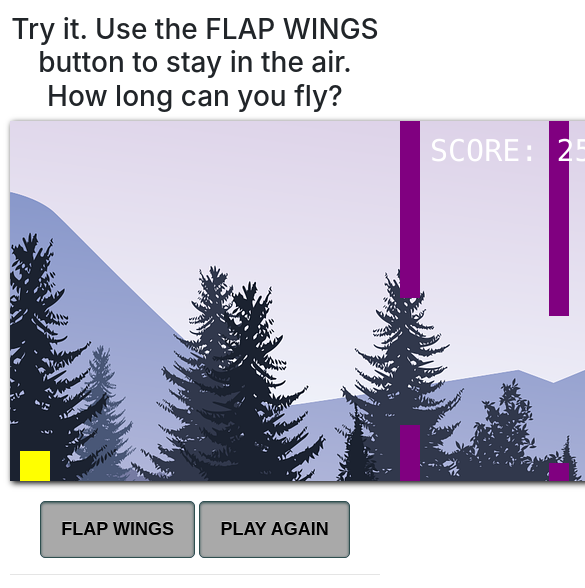
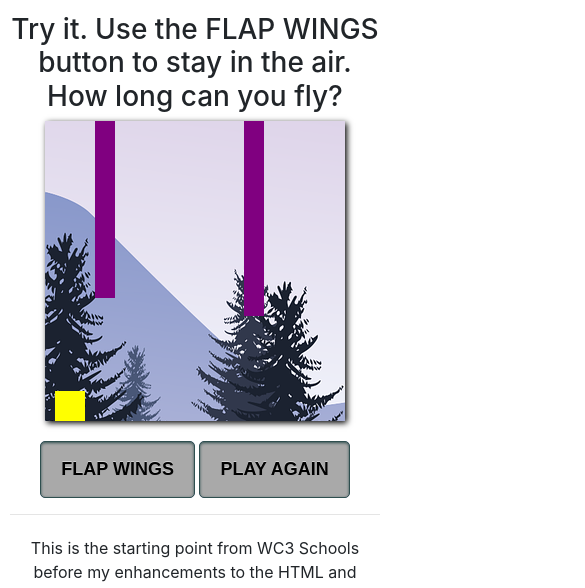
Before and after one commit to smahamus/portfolio, a plain HTML site: page javascript.html in a window 390 px wide. Shown: the part 434-1022 px from the top of the page, 585 px wide, since content can reach past the window. Drawn offline with nearby package versions, Linux system fonts and the light colour scheme.

Commit message:
Add files via upload

```diff
--- a/javascript.html
+++ b/javascript.html
@@ -39,10 +39,18 @@
             <h3 class="center-text"> Try it. Use the FLAP WINGS button to stay in the air. How long can you fly?</h3>
 
         <div id="game" ></div>
-        <div class="game-controls">
-            <button class="myButton" onmousedown="accelerate(-0.2)" onmouseup="accelerate(0.05)">FLAP WINGS</button>
-            <a href="" ><button class="myButton">PLAY AGAIN</button></a>
+        <!--There are two versions of controls...one for desktop that uses a mouse and one for mobile devices The desktop has the desktop class and the mobile has the mobile class-->
+        <div class="game-controls desktop">
+        <button class="myButton" onmousedown="accelerate(-0.2)" onmouseup="accelerate(0.05)">FLAP WINGS</button>
+        <a href="" ><button class="myButton">PLAY AGAIN</button></a>
         </div>
+
+        <div class="game-controls mobile">
+            <button class="myButton" ontouchstart="accelerate(-0.2)" ontouchend="accelerate(0.05)">FLAP WINGS</button>
+           <a href="" ><button class="myButton">PLAY AGAIN</button></a>
+        </div>
+
+
              <hr>
         <div class="center-game">
              <p class="center-text">This is the starting point from WC3 Schools before my enhancements to the HTML and CSS:</p>
@@ -55,6 +63,16 @@
             var myGamePiece;
             var myObstacles = [];
             var myScore;
+            /* Add variables for the height and width */
+            var canvasWidth = 640;
+            var canvasHeight = 360;
+            /*Test to see if I have a screen less than 768 pixels and if so, change the canvas size */
+            if (window.innerWidth < 768){
+                canvasWidth = 300;
+                canvasHeight= 300;
+            }
+
+
 
             function startGame() {
                 myGamePiece = new component(30, 30, "yellow", 10, 120);
@@ -66,8 +84,8 @@
             var myGameArea = {
                 canvas : document.createElement("canvas"),
                 start : function() {
-                    this.canvas.width = 640;
-                    this.canvas.height = 360;
+                    this.canvas.width = canvasWidth;/*Changed the number variable */
+                    this.canvas.height = canvasHeight;/*Changed the number variable */
                     this.context = this.canvas.getContext("2d");
                 var myGame = document.getElementById("game");
                 myGame.insertBefore(this.canvas, myGame.childNodes[0]);
--- a/style.css
+++ b/style.css
@@ -216,7 +216,7 @@ footer a:active{
 .resume{
   background-color: #effeff;
   max-width: 800px;
-  box-shadow: 2px 2px 2px 2px;
+  box-shadow: 2px 2px 2px black;
 
 }
 
@@ -237,9 +237,17 @@ footer a:active{
     font-size: 1.5em;
 
   }
-
-
-
-
-
 }
+/* JavaScript Game changes for mobile */
+.mobile{
+    display:none;
+}
+@media only screen and (max-width: 768px){
+    .desktop{
+        display:none;
+    }
+    .mobile{
+        display: block;
+        touch-action: manipulation;
+    }
+}
```
